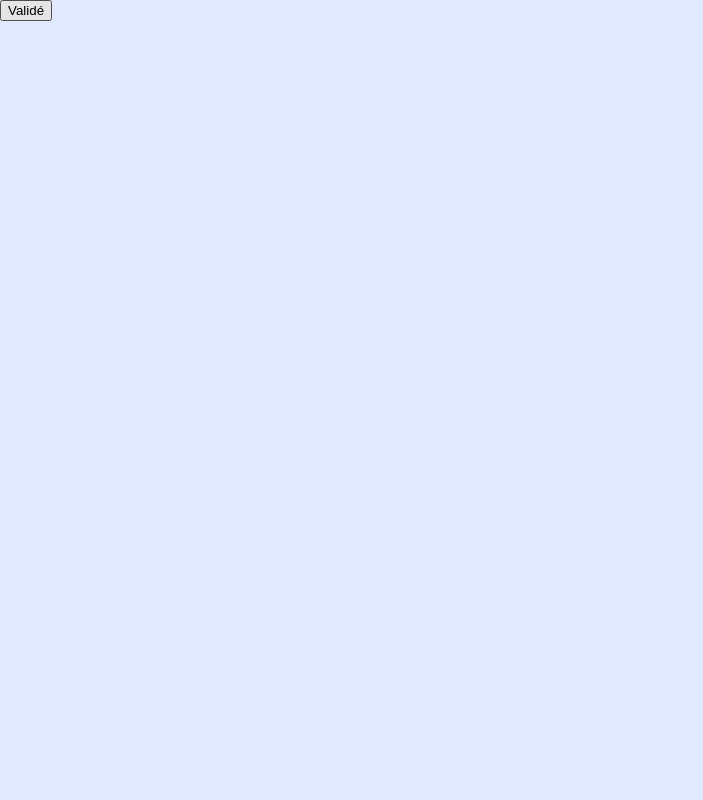
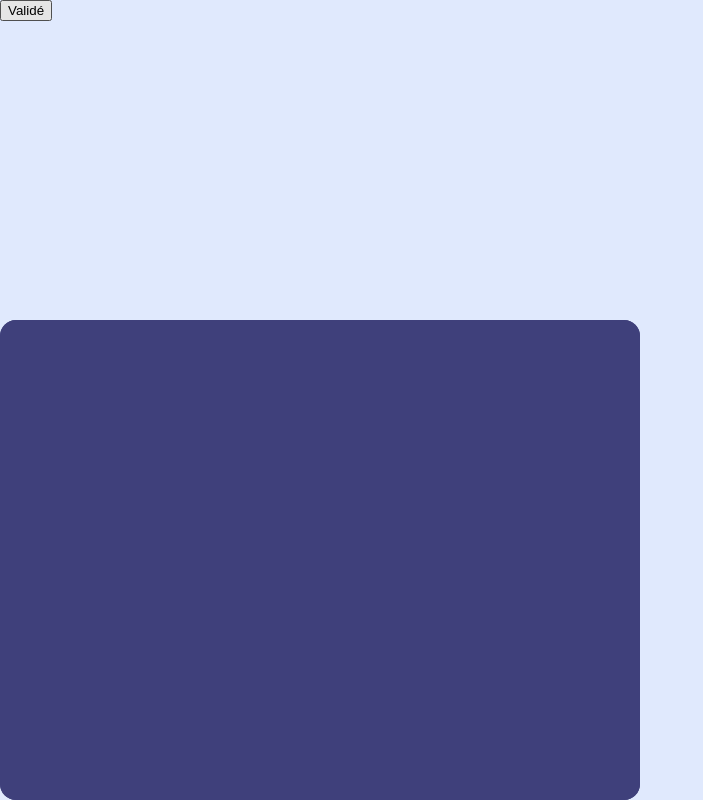
Before and after one commit to Ange230700/WildChristmas, a React (Vite) app: page /Home in a window 1280 px wide. Shown: the whole page, without its empty margins (0-703 px from the left). Built offline with nearby package versions, Linux system fonts and the light colour scheme.

Commit message:
début modal 2

```diff
--- a/src/components/Modal.jsx
+++ b/src/components/Modal.jsx
@@ -1,14 +1,10 @@
-
-
-
-
 const Modal = ({isModal}) => {
 
 
     return (
         <div className="containerModal"
-        // {isModal === true ? "openModal" : "closeModal"}>
         >
+
         </div>
     );
 };
--- a/src/components/Wish.jsx
+++ b/src/components/Wish.jsx
@@ -1,7 +1,23 @@
-import React from 'react'
+import { useState } from 'react'
+import Modal from "../components/Modal"
 
 export default function Wish() {
+  const [ isModal, setIsModal] = useState(false)
+  function handleModal() {
+    if (isModal) {
+      setIsModal((current) => !current);
+    } else {
+      setIsModal((current) => !current);
+    }
+  }
   return (
-    <div>Wish</div>
-  )
+    <div>
+      {/* <div className="containerButton"> */}
+        <button type="button" className="validButton" onClick={handleModal}>
+          Validé
+        </button>
+      {/* </div> */}
+      <Modal handleModal={() => handleModal()} isModal={isModal} />
+    </div>
+  );
 }
--- a/src/pages/Home.jsx
+++ b/src/pages/Home.jsx
@@ -1,24 +1,16 @@
-import { useState } from 'react'
-import Modal from "../components/Modal"
+import Wish from "../components/Wish"
+import Modal from "../components/Modal";
 
 export default function Home() {
-const [ isModal, setIsModal] = useState(false)
 
 
-function handleModal() {
-    if (isModal) {
-      setIsModal((current) => !current);
-    } else {
-      setIsModal((current) => !current);
-    }
-  }
+
+
   return (
 
     <div >
-        <div className="containerButton">
-      <button type='button' className='validButton' onClick={handleModal}>Validé</button>
-    </div>
-      <Modal handleModal={() => handleModal()} isModal={isModal}/>
+     <Wish />
+     <Modal />
     </div>
   );
 }
--- a/src/styles/_modal.scss
+++ b/src/styles/_modal.scss
@@ -0,0 +1,42 @@
+.containerModal {
+    position: absolute;
+    width: 50%;
+    height: 60%;
+    background-color: rgba(63, 64, 123, 0.97);
+    border-radius: 2vh;
+    padding-inline: 0.9vw 0;
+}
+.openModal {
+    animation: forwards appearIn ease 1s;
+  }
+
+  @keyframes appearIn {
+    from {
+      opacity: 0;
+      transform: translate(-50%, 200%);
+      top: 100%;
+    }
+    to {
+      opacity: 1;
+      transform: translate(-50%, -50%);
+      top: 50%;
+      left: 50%;
+    }
+  }
+  .closeModal {
+    animation: forwards appearOut ease 1s;
+  }
+
+  @keyframes appearOut {
+    from {
+      opacity: 1;
+      transform: translate(-50%, -50%);
+      top: 50%;
+      left: 50%;
+    }
+    to {
+      opacity: 0;
+      transform: translate(-50%, 200%);
+      top: 100%;
+    }
+  }
```
